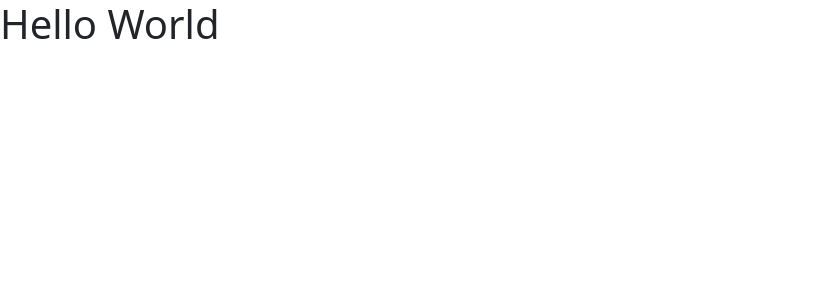
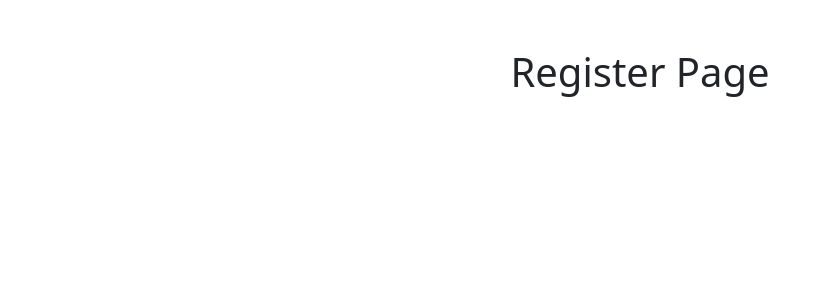
Before and after one commit to femmor/hotel-booking, a React (Create React App) app in the folder client/: page /register in a window 1280 px wide. Shown: the top 300 px of the page, without its empty margins (0-828 px from the left). Built offline with nearby package versions, Linux system fonts and the light colour scheme.

Commit message:
Implements react-router

```diff
--- a/client/package.json
+++ b/client/package.json
@@ -8,6 +8,7 @@
     "@testing-library/user-event": "^13.5.0",
     "react": "^17.0.2",
     "react-dom": "^17.0.2",
+    "react-router-dom": "^6.2.1",
     "react-scripts": "5.0.0",
     "web-vitals": "^2.1.4"
   },
--- a/client/src/App.js
+++ b/client/src/App.js
@@ -1,8 +1,21 @@
+import React from "react";
+import { BrowserRouter as Router, Routes, Route } from "react-router-dom";
+
+import Home from "./booking/Home";
+import Login from "./auth/Login";
+import Register from "./auth/Register";
+import ErrorPage from "./booking/ErrorPage";
+
 const App = () => {
   return (
-    <div>
-      <h1>Hello World</h1>
-    </div>
+    <Router>
+      <Routes>
+        <Route exact path="/" element={<Home />} />
+        <Route path="/login" element={<Login />} />
+        <Route path="/register" element={<Register />} />
+        <Route path="/*" element={<ErrorPage />} />
+      </Routes>
+    </Router>
   );
 };
 
--- /dev/null
+++ b/client/src/auth/Login.js
@@ -0,0 +1,7 @@
+import React from "react";
+
+const Login = () => {
+  return <div className="container-fluid p-5 h1 text-center">Login Page</div>;
+};
+
+export default Login;
--- /dev/null
+++ b/client/src/auth/Register.js
@@ -0,0 +1,9 @@
+import React from "react";
+
+const Register = () => {
+  return (
+    <div className="container-fluid p-5 h1 text-center">Register Page</div>
+  );
+};
+
+export default Register;
--- /dev/null
+++ b/client/src/booking/ErrorPage.js
@@ -0,0 +1,9 @@
+import React from "react";
+
+const ErrorPage = () => {
+  return (
+    <div className="container-fluid p-5 h1 text-center">404 Page Not Found</div>
+  );
+};
+
+export default ErrorPage;
--- /dev/null
+++ b/client/src/booking/Home.js
@@ -0,0 +1,7 @@
+import React from "react";
+
+const Home = () => {
+  return <div className="container-fluid p-5 h1 text-center">Homepage</div>;
+};
+
+export default Home;
```
Also changed, not shown: 1 other file (tests, documents, lock files or other folders).
